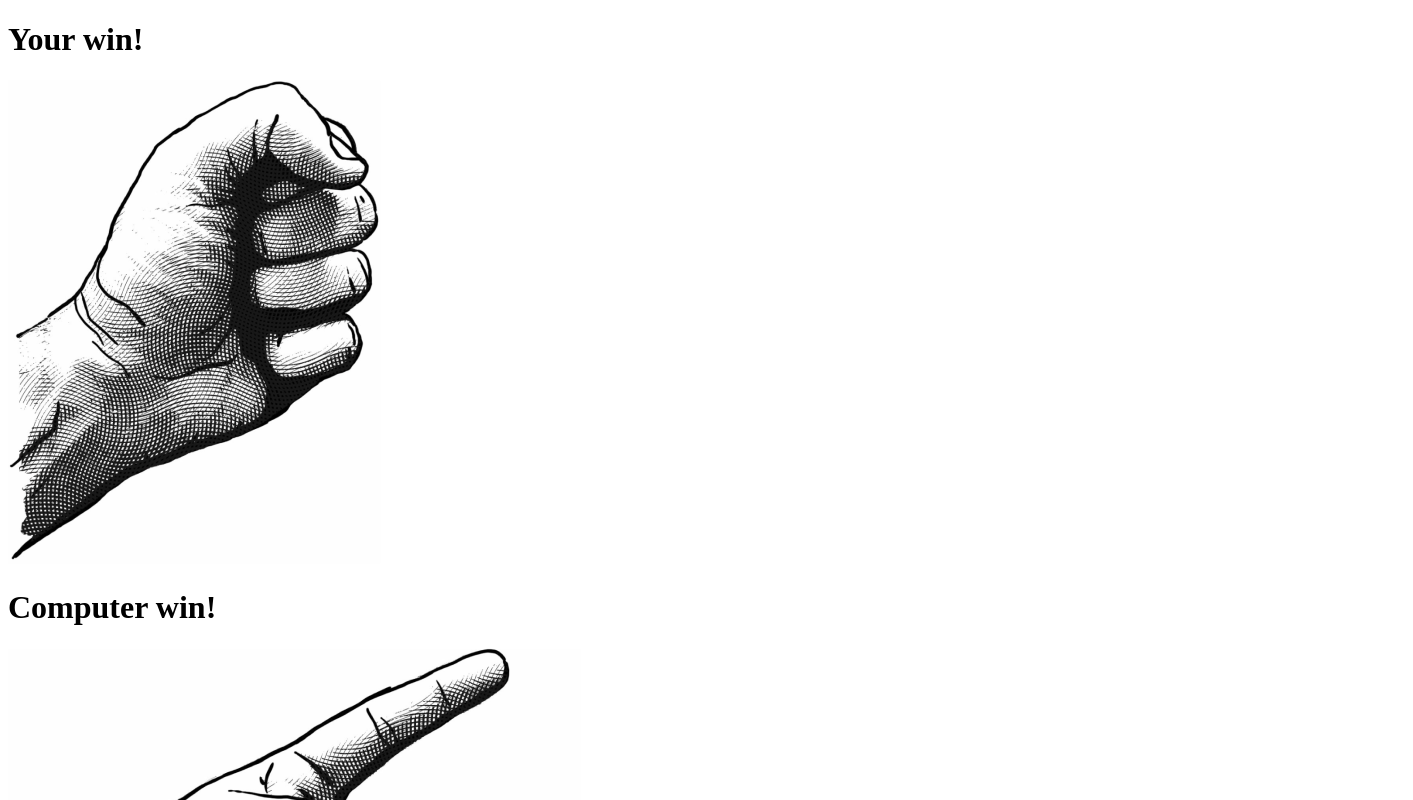
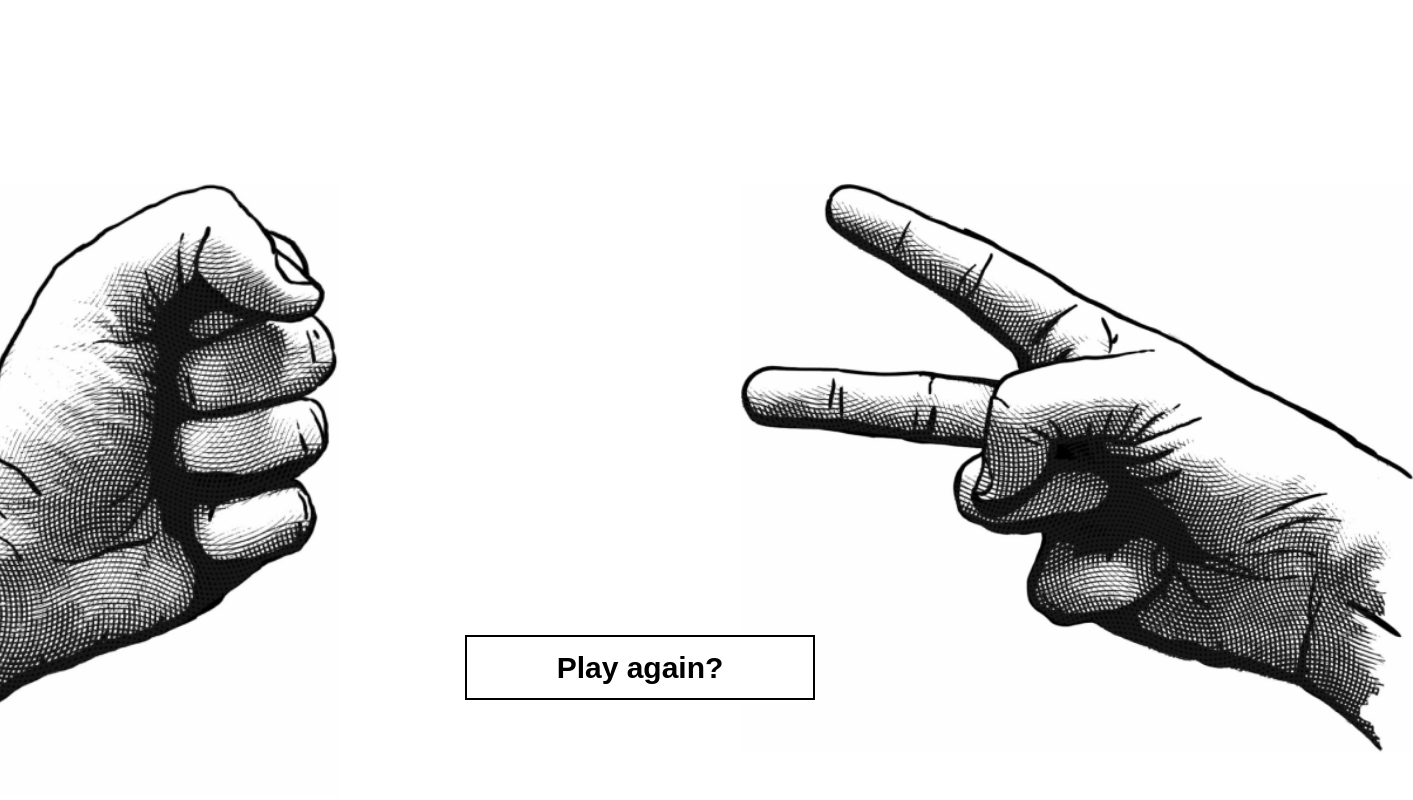
Before and after one commit to juliascherbina/AdventCalendar24, a plain HTML site: page game/result.html in a window 1280 px wide. Shown: the top 800 px of the page, 1413 px wide, since content can reach past the window. Drawn offline with Linux system fonts and the light colour scheme.

Commit message:
reditect

```diff
--- a/game/result.html
+++ b/game/result.html
@@ -6,6 +6,7 @@
     <meta http-equiv="X-UA-Compatible" content="IE=edge">
     <meta name="viewport" content="width=device-width, initial-scale=1.0">
     <title>Document</title>
+    <link rel="stylesheet" href="./style.css">
 </head>
 
 <body class="winner computer-wins">
@@ -18,8 +19,8 @@
             <h1 class="computer-win">Computer win!</h1>
             <img src="./images/scissors.png" alt="scissors">
         </div>
-        <button class="play-again">
-            Play again
+        <button onclick="location.href='./index.html'" class="play-again">
+            Play again?
         </button>
     </div>
 
--- a/game/style.css
+++ b/game/style.css
@@ -1,4 +1,4 @@
-@import url('https://fonts.google.com/specimen/Roboto+Monos');
+@import url('https://fonts.googleapis.com/css2?family=Roboto+Mono:wght@300&display=swap');
 
 body {
     padding: 0;
@@ -53,3 +53,36 @@ li.pick-one img {
     max-width: 250px;
     max-height: 250px;
 }
+
+body.winner.computer-wins .wrapper{
+    display: flex;
+    justify-content: center;
+}
+.play-again {
+margin: 0;
+padding: 0;
+position: absolute;
+bottom: 100px;
+border: 2.67511px solid #000000;
+background: white;
+width: 350px;
+height: 65px;
+font-size: 30px;
+font-weight: bold;
+}
+.play-again:hover {
+    background: rgba(73,155,234,1);
+
+}
+.your-pick img {
+    margin-right: 300px;
+    width: 473px;
+}
+.computer-pick img {
+    margin-left: 100px;
+    transform: scaleX(-1);
+    width: 673px;
+}
+.your-win, .computer-win {
+    visibility: hidden;
+}
```
Also changed, not shown: game/index.html (+17 -3 lines).
